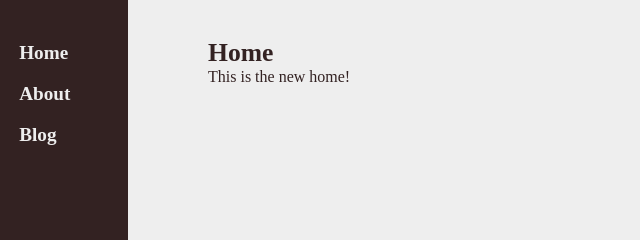
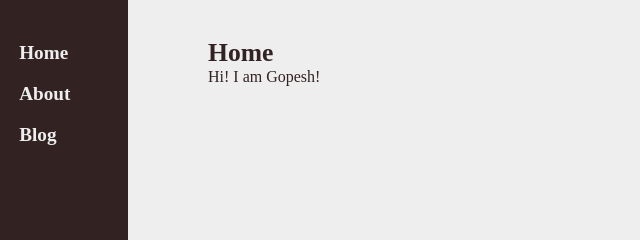
Before and after one commit to gopesh-human/gopesh-human.github.io, an Astro site: page / in a window 1280 px wide. Shown: the top 240 px of the page, 0-640 px from the left. Built offline with nearby package versions, Linux system fonts and the light colour scheme; Astro itself is replaced by a stand-in of ours.

Commit message:
Added my name

```diff
--- a/src/pages/index.astro
+++ b/src/pages/index.astro
@@ -5,5 +5,5 @@ const pageTitle = "Home";
 ---
 
 <BaseLayout pageTitle={pageTitle}>
-  <p>This is the new home!</p>
+  <p>Hi! I am Gopesh!</p>
 </BaseLayout>
```
